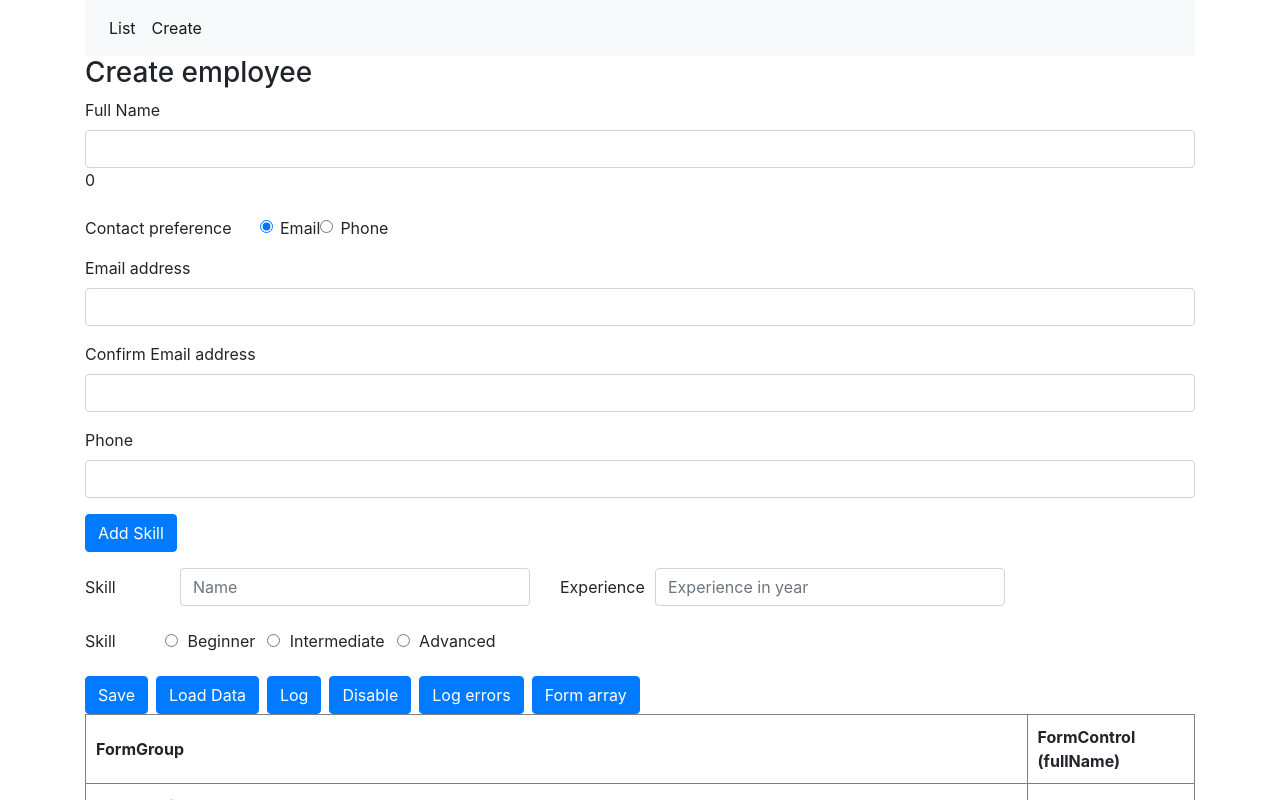
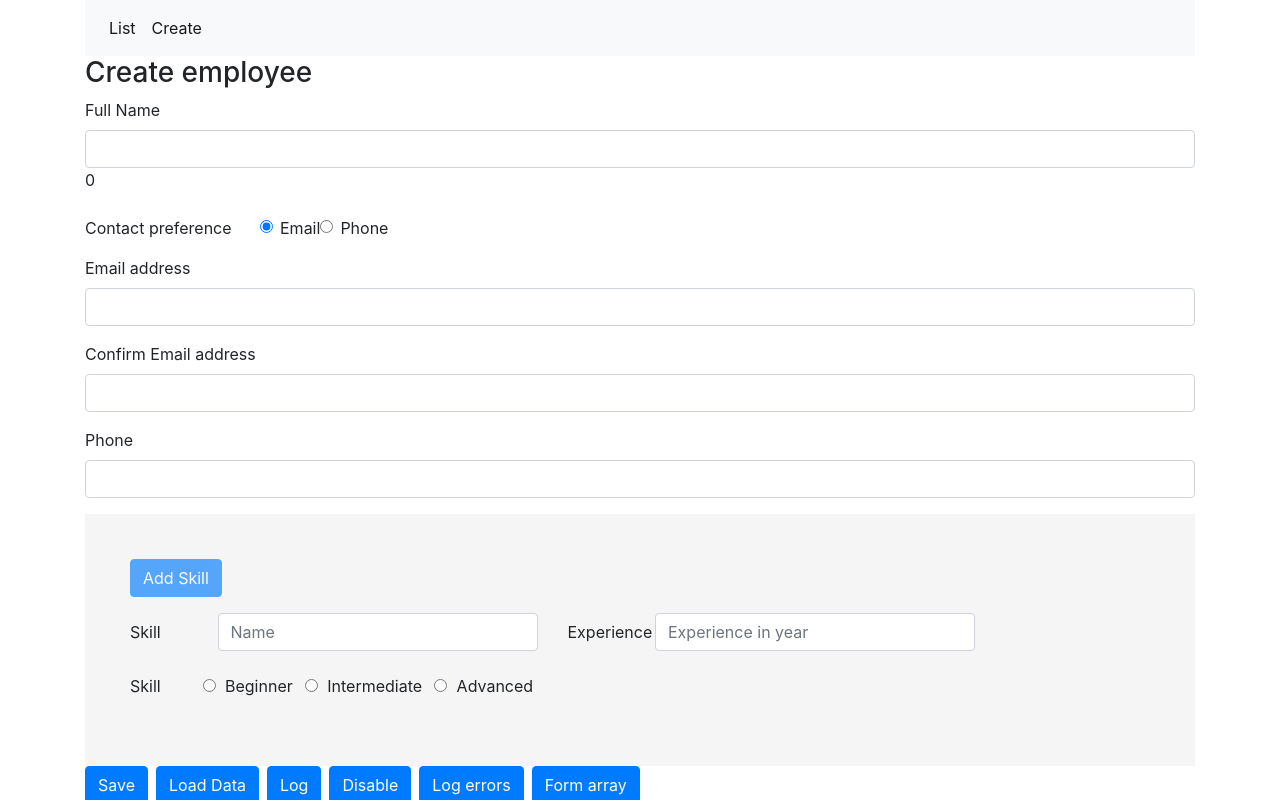
Before and after one commit to JagodaJarzebowska/angular, an Angular app: page /create in a window 1280 px wide. Shown: the top 800 px of the page. Built offline with nearby package versions, Linux system fonts and the light colour scheme.

Commit message:
disabled button and add hr line in color

```diff
--- a/src/app/employee/create-employee/create-employee.component.css
+++ b/src/app/employee/create-employee/create-employee.component.css
@@ -0,0 +1,7 @@
+.skill-div{
+    background-color: whitesmoke; padding: 45px;
+}
+
+hr{
+    border: 1px solid silver;
+}
--- a/src/app/employee/create-employee/create-employee.component.html
+++ b/src/app/employee/create-employee/create-employee.component.html
@@ -68,13 +68,17 @@
             </span>
         </div>
 
+        <div class="skill-div">
             <div class="form-group row">
                 <div class="col-sm-4">
-                <button type="button" class="btn btn-primary mr-2" (click)="addSkillButtonClick()">
+                    <button type="button" class="btn btn-primary mr-2" (click)="addSkillButtonClick()"
+                        [disabled]="employeeForm.get('skills').invalid">
                         Add Skill</button>
                 </div>
             </div>
-        <div formArrayName="skills" *ngFor="let skill of this.employeeForm.get('skills')['controls']; let i = index">
+            <div formArrayName="skills"
+                *ngFor="let skill of this.employeeForm.get('skills')['controls']; let i = index">
+                <hr *ngIf="i > 0">
                 <div [formGroupName]="i">
                     <div class="form-group row">
                         <label class="col-sm-1 col-form-label" [attr.for]="'skillName' + i">
@@ -82,8 +86,7 @@
                         </label>
                         <div class="col-sm-4">
                             <input [id]="'skillName' + i" type="text" placeholder="Name" class="form-control"
-                            formControlName="skillName"
-                            [ngClass]="{'is-invalid' : skill.get('skillName').invalid &&
+                                formControlName="skillName" [ngClass]="{'is-invalid' : skill.get('skillName').invalid &&
                             skill.get('skillName').touched }">
                             <span class="invalid-feedback"
                                 *ngIf="skill.get('skillName').errors?.required && skill.get('skillName').touched">
@@ -95,20 +98,16 @@
                         </label>
                         <div class="col-sm-4">
                             <input type="text" placeholder="Experience in year" class="form-control"
-                            formControlName="experienceInYear"
-                            [ngClass]="{'is-invalid': skill.get('experienceInYear').invalid &&
-                            skill.get('experienceInYear').touched}"
-                            [id]="'experienceInYear'+i">
-                        <span class="invalid-feedback"
-                        *ngIf="skill.get('experienceInYear').errors?.required &&
+                                formControlName="experienceInYear" [ngClass]="{'is-invalid': skill.get('experienceInYear').invalid &&
+                            skill.get('experienceInYear').touched}" [id]="'experienceInYear'+i">
+                            <span class="invalid-feedback" *ngIf="skill.get('experienceInYear').errors?.required &&
                         skill.get('experienceInYear').touched">
                                 experienceInYear is required
                             </span>
                         </div>
                     </div>
 
-                <div class="form-group row"
-                [ngClass]="{'is-invalid': skill.get('inlineRadioOptions').invalid &&
+                    <div class="form-group row" [ngClass]="{'is-invalid': skill.get('inlineRadioOptions').invalid &&
                 skill.get('inlineRadioOptions').touched}">
                         <label class="col-sm-1 col-form-label">Skill</label>
                         <div class="form-check form-check-inline">
@@ -133,14 +132,13 @@
                             </label>
                         </div>
                     </div>
-                <span class="invalid-feedback"
-                *ngIf="skill.get('inlineRadioOptions').errors?.required &&
+                    <span class="invalid-feedback" *ngIf="skill.get('inlineRadioOptions').errors?.required &&
                 skill.get('inlineRadioOptions').touched">
                         level is required
                     </span>
                 </div>
             </div>
-
+        </div>
     </div>
     <div class="panel-footer">
         <div class="btn-toolbar" role="toolbar">
```
Lines whose indentation alone changed are shown as unchanged.
